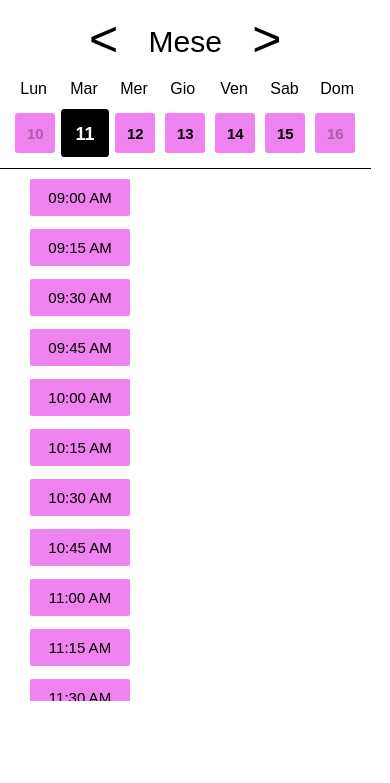
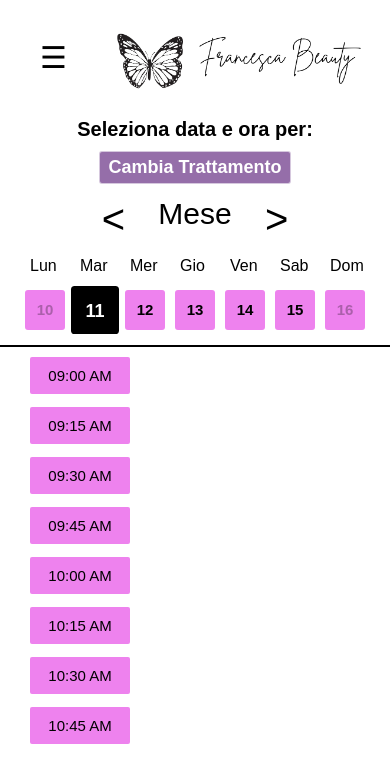
Before and after one commit to Freddie0894/FrancescaBeautyWeb, a Flask app: page /calendar in a window 390 px wide. Shown: the top 783 px of the page. Run offline with Flask 3, Linux system fonts and the light colour scheme; data comes from the database, SQL or seed files in the repository.

Commit message:
aggiornamento css 3

```diff
--- a/app/static/calendarPage.css
+++ b/app/static/calendarPage.css
@@ -202,20 +202,19 @@ a {
         display: flex;
         flex-direction: column;
         font-family: Arial, Helvetica, sans-serif;
-        color: white;
+        color: black;
         text-align: center;
         font-size: 20px;
         width: 100%;
         justify-content: center;
+        margin-top: 25%;
     }
 
     #calendar-container {
-        position: absolute;
-        top: 0;
         background-color: #ffffff;
-        width: 95%;
+        width: 100%;
         height: 90%;
-        margin: 0;
+        margin: auto;
         padding: 0;
         margin-top: 0px;
         border: none;
@@ -228,18 +227,18 @@ a {
     #week-navigation {
         display: flex;
         justify-content: center;
-        margin-top: 0px;
-        height: 60px;
+        padding-top: 0px;
+        height: 40px;
     }
 
     #prev-week {
         border: none;
         background-color: transparent;
-        height: 50px;
+        height: 40px;
         width: 50px;
-        font-size: 50px;
-        padding: 10px;
+        font-size: 40px;
         margin-right: 20px;
+        padding-top: 0;
         transition: 0.3s ease;
     }
 
@@ -251,16 +250,17 @@ a {
         font-family: Arial, Helvetica, sans-serif;
         font-size: 30px;
         font-weight: 300;
+        margin: 0;
     }
 
     #next-week {
         border: none;
         background-color: transparent;
-        height: 50px;
+        height: 40px;
         width: 50px;
-        font-size: 50px;
+        font-size: 40px;
         margin-left: 20px;
-        padding: 10px;
+        padding-top: 0;
         transition: 0.3s ease;
     }
 
@@ -275,7 +275,7 @@ a {
         justify-content: center;
         margin-top: 10px;
         padding-bottom: 10px;
-        box-shadow: 0px 1px 0px 0px black;
+        border-bottom: 1px solid black;
     }
 
     .day-name { /* NOMI GIORNI */
@@ -336,8 +336,9 @@ a {
     #day-grid {
         display: flex;
         flex-direction: column;
+        width: 98%;
         margin-top: 1px;
-        height: 70%;
+        height: 400px;
         overflow-y: auto;
         scrollbar-color: violet #ffffff;
     }
```
